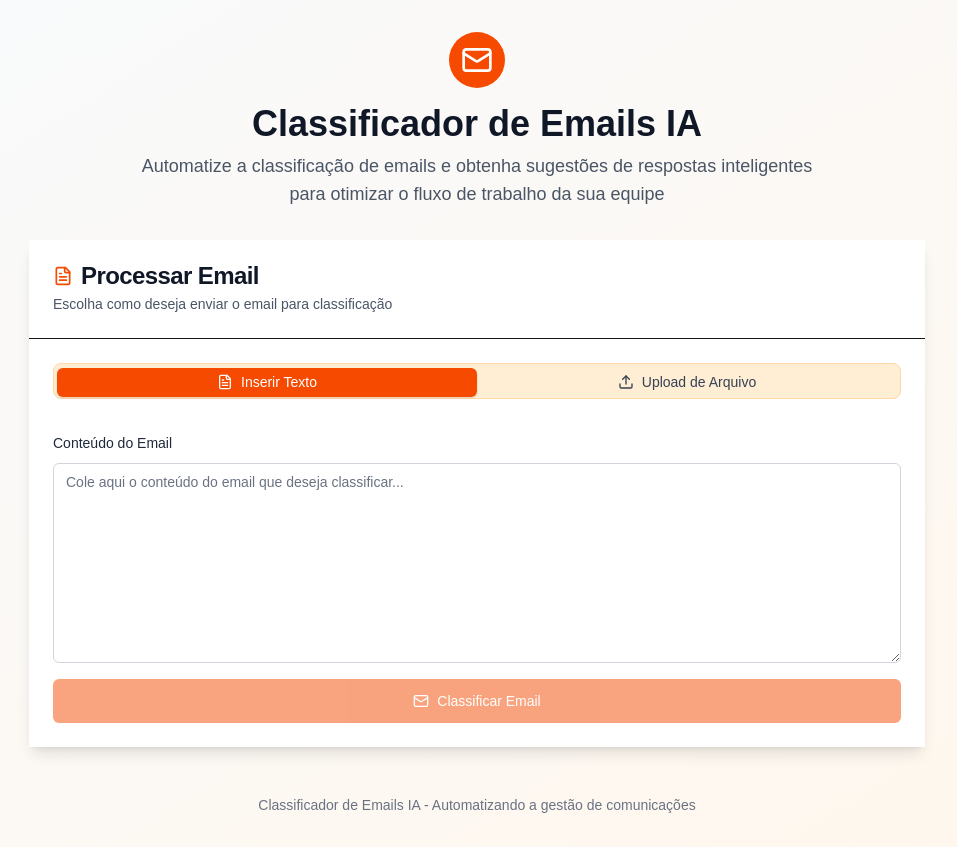
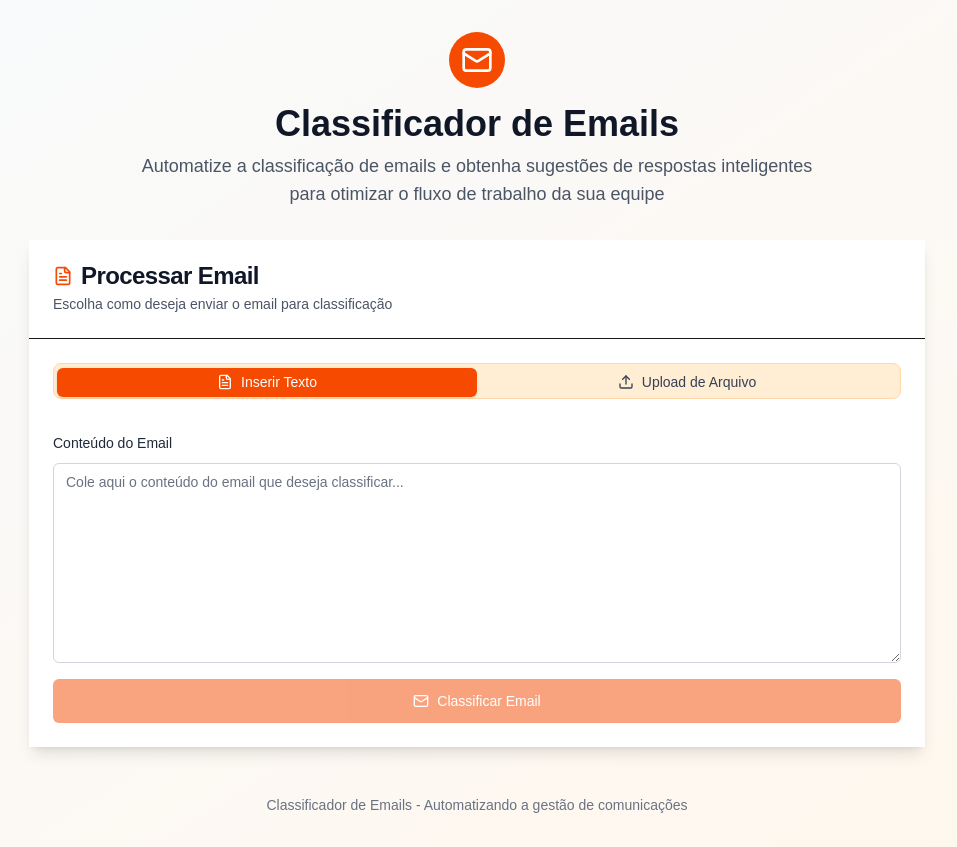
Before and after one commit to gcarucce10/email-classifier-app, a Next.js app in the folder frontend/: page / in a window 1280 px wide. Shown: the whole page, without its empty margins (163-1120 px from the left). Built offline with nearby package versions, Linux system fonts and the light colour scheme.

Commit message:
Mudanças no texto da página

```diff
--- a/frontend/src/app/page.tsx
+++ b/frontend/src/app/page.tsx
@@ -170,7 +170,7 @@
               <Mail className="h-8 w-8 text-white" />
             </div>
           </div>
-          <h1 className="text-4xl font-bold text-gray-900 mb-2">Classificador de Emails IA</h1>
+          <h1 className="text-4xl font-bold text-gray-900 mb-2">Classificador de Emails</h1>
           <p className="text-lg text-gray-600 max-w-2xl mx-auto">
             Automatize a classificação de emails e obtenha sugestões de respostas inteligentes para otimizar o fluxo de
             trabalho da sua equipe
@@ -448,7 +448,7 @@
 
         {/* Footer */}
         <div className="text-center mt-12 text-gray-500 text-sm">
-          <p>Classificador de Emails IA - Automatizando a gestão de comunicações</p>
+          <p>Classificador de Emails - Automatizando a gestão de comunicações</p>
         </div>
       </div>
     </div>
```
Also changed, not shown: 1 other file (tests, documents, lock files or other folders).
